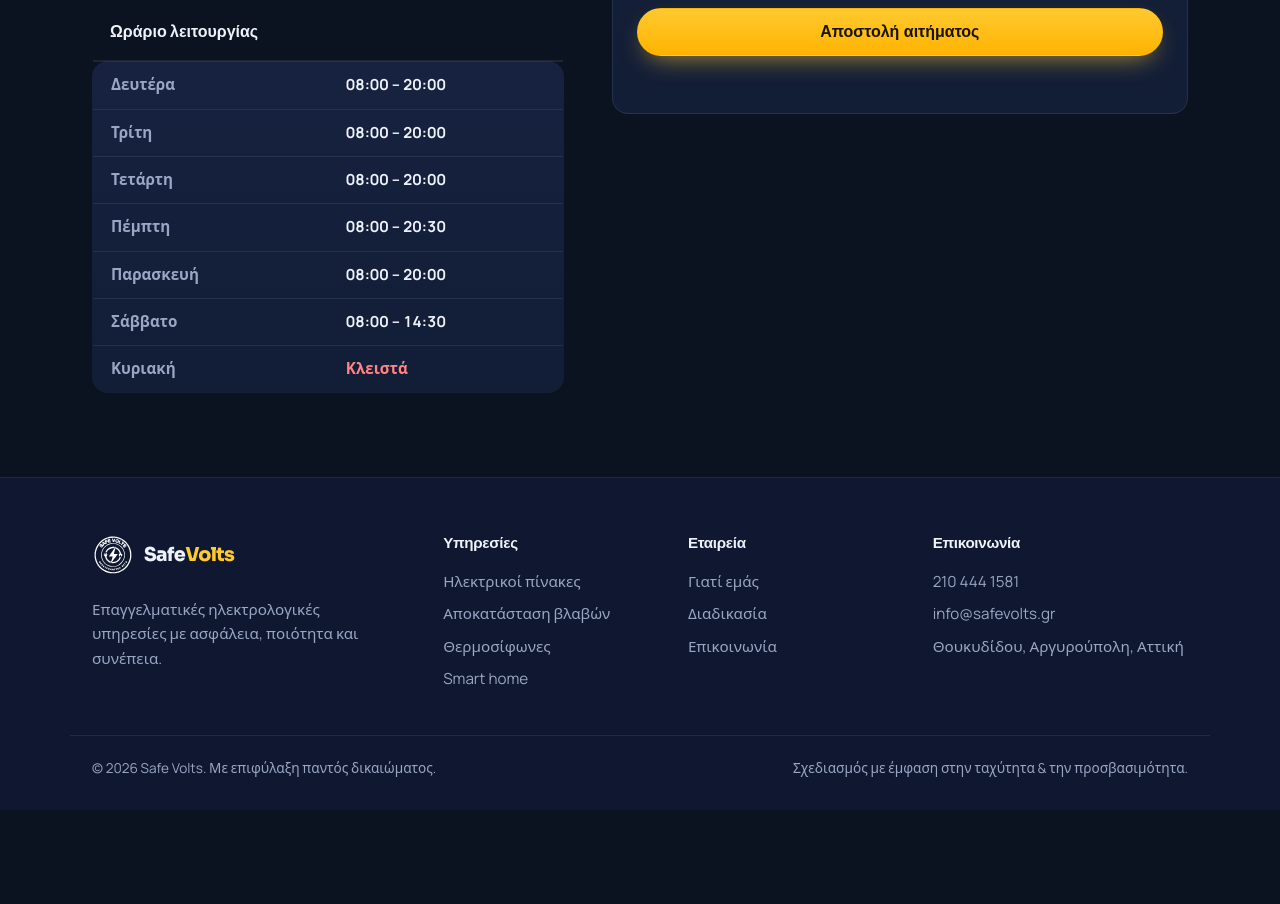
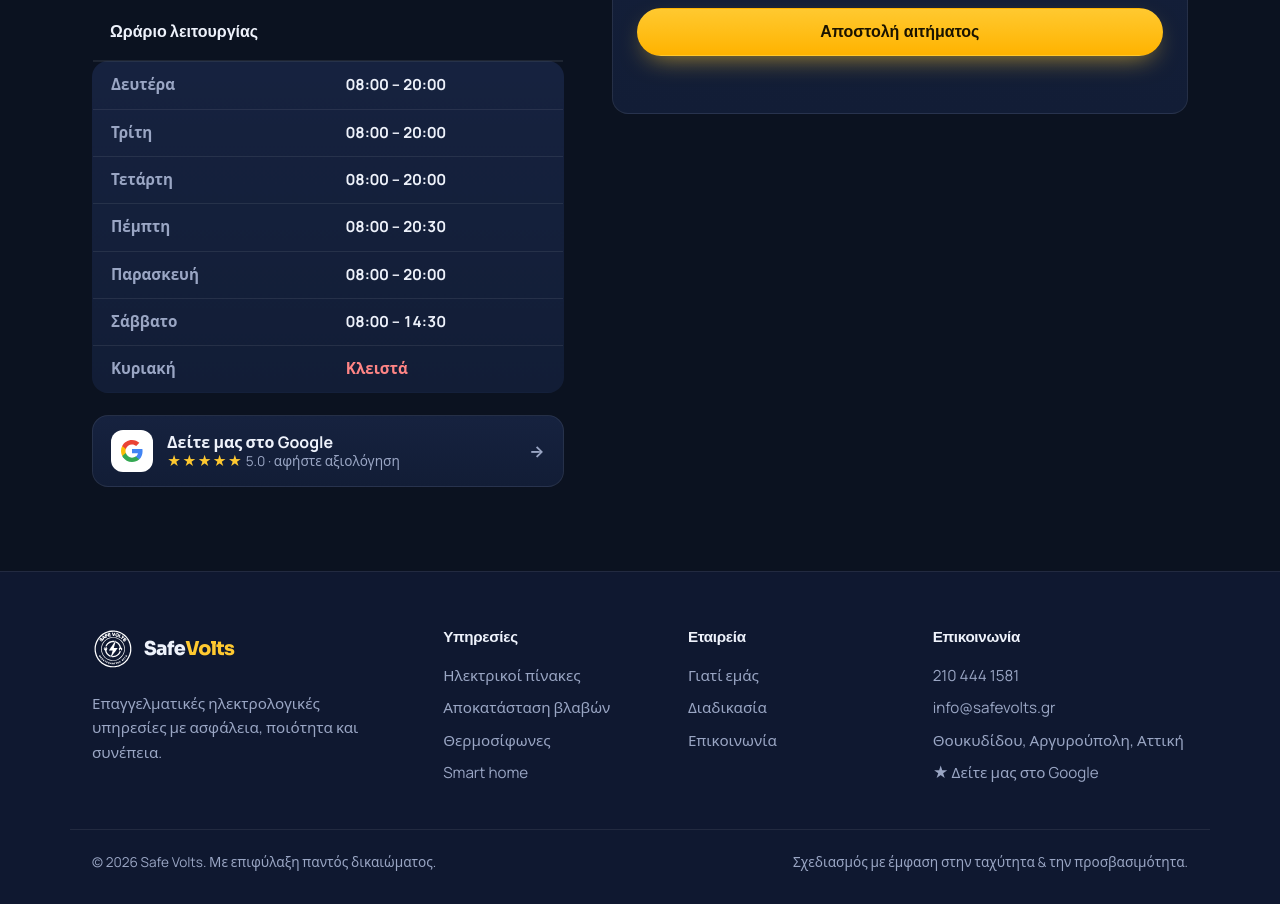
Before and after one commit to antwnakys/safevolts, a plain HTML site: page index.html in a window 1280 px wide. Shown: the part 3861-4765 px from the top of the page. Before the commit the page ends 4671 px from the top, so only its background shows below. Drawn offline with Linux system fonts and the light colour scheme.

Commit message:
Add Google Business button (contact + footer), sameAs schema link
Co-Authored-By: Claude Opus 4.8 <noreply@anthropic.com>

```diff
--- a/index.html
+++ b/index.html
@@ -82,7 +82,7 @@
         {"@type": "Offer", "itemOffered": {"@type": "Service", "name": "Έλεγχος γείωσης"}}
       ]
     },
-    "sameAs": []
+    "sameAs": ["https://share.google/mWTriRVwfxvdxGJab"]
   }
   </script>
 </head>
@@ -355,6 +355,17 @@
               <tr class="closed"><th scope="row">Κυριακή</th><td>Κλειστά</td></tr>
             </tbody>
           </table>
+
+          <a class="google-btn" href="https://share.google/mWTriRVwfxvdxGJab" target="_blank" rel="noopener" aria-label="Δείτε την Safe Volts στο Google">
+            <span class="g-ic" aria-hidden="true">
+              <svg viewBox="0 0 48 48" width="24" height="24"><path fill="#4285F4" d="M45.12 24.5c0-1.56-.14-3.06-.4-4.5H24v8.51h11.84c-.51 2.75-2.06 5.08-4.39 6.64v5.52h7.11c4.16-3.83 6.56-9.47 6.56-16.17z"/><path fill="#34A853" d="M24 46c5.94 0 10.92-1.97 14.56-5.33l-7.11-5.52c-1.97 1.32-4.49 2.1-7.45 2.1-5.73 0-10.58-3.87-12.31-9.07H4.34v5.7C7.96 41.07 15.4 46 24 46z"/><path fill="#FBBC05" d="M11.69 28.18C11.25 26.86 11 25.45 11 24s.25-2.86.69-4.18v-5.7H4.34C2.85 17.09 2 20.45 2 24s.85 6.91 2.34 9.88l7.35-5.7z"/><path fill="#EA4335" d="M24 10.75c3.23 0 6.13 1.11 8.41 3.29l6.31-6.31C34.91 4.18 29.93 2 24 2 15.4 2 7.96 6.93 4.34 14.12l7.35 5.7c1.73-5.2 6.58-9.07 12.31-9.07z"/></svg>
+            </span>
+            <span class="g-text">
+              <strong>Δείτε μας στο Google</strong>
+              <span class="g-stars"><span class="stars" aria-hidden="true">★★★★★</span> 5.0 · αφήστε αξιολόγηση</span>
+            </span>
+            <span class="g-arrow" aria-hidden="true">→</span>
+          </a>
         </div>
 
         <form class="contact-form card" id="contact-form" aria-label="Φόρμα επικοινωνίας Safe Volts" novalidate>
@@ -429,6 +440,7 @@
         <a href="tel:+302104441581">210 444 1581</a>
         <a href="mailto:info@safevolts.gr">info@safevolts.gr</a>
         <span>Θουκυδίδου, Αργυρούπολη, Αττική</span>
+        <a href="https://share.google/mWTriRVwfxvdxGJab" target="_blank" rel="noopener">★ Δείτε μας στο Google</a>
       </div>
     </div>
     <div class="container footer-bottom">
--- a/styles.css
+++ b/styles.css
@@ -341,3 +341,19 @@ ul, ol { margin: 0; padding: 0; list-style: none; }
 
 .service-more { display: inline-block; margin-top: 12px; font-weight: 700; font-size: 0.9rem; color: var(--brand); transition: gap .2s; }
 .service-more:hover { text-decoration: underline; }
+
+/* ===== Google Business button ===== */
+.google-btn {
+  display: flex; align-items: center; gap: 14px; margin-top: 22px;
+  background: linear-gradient(180deg, var(--surface-2), var(--surface));
+  border: 1px solid var(--line); border-radius: var(--radius); padding: 14px 18px;
+  transition: border-color .2s, transform .2s var(--ease), box-shadow .2s;
+}
+.google-btn:hover { border-color: rgba(255,255,255,0.22); transform: translateY(-2px); box-shadow: var(--shadow); }
+.google-btn .g-ic { flex: none; display: grid; place-items: center; width: 42px; height: 42px; border-radius: 12px; background: #fff; }
+.google-btn .g-text { display: flex; flex-direction: column; line-height: 1.3; }
+.google-btn .g-text strong { color: var(--text); font-size: 1rem; }
+.google-btn .g-stars { color: var(--muted); font-size: 0.85rem; }
+.google-btn .g-stars .stars { color: #ffc930; letter-spacing: 1px; }
+.google-btn .g-arrow { margin-left: auto; color: var(--muted); font-weight: 700; transition: transform .2s; }
+.google-btn:hover .g-arrow { transform: translateX(3px); color: var(--brand); }
```
